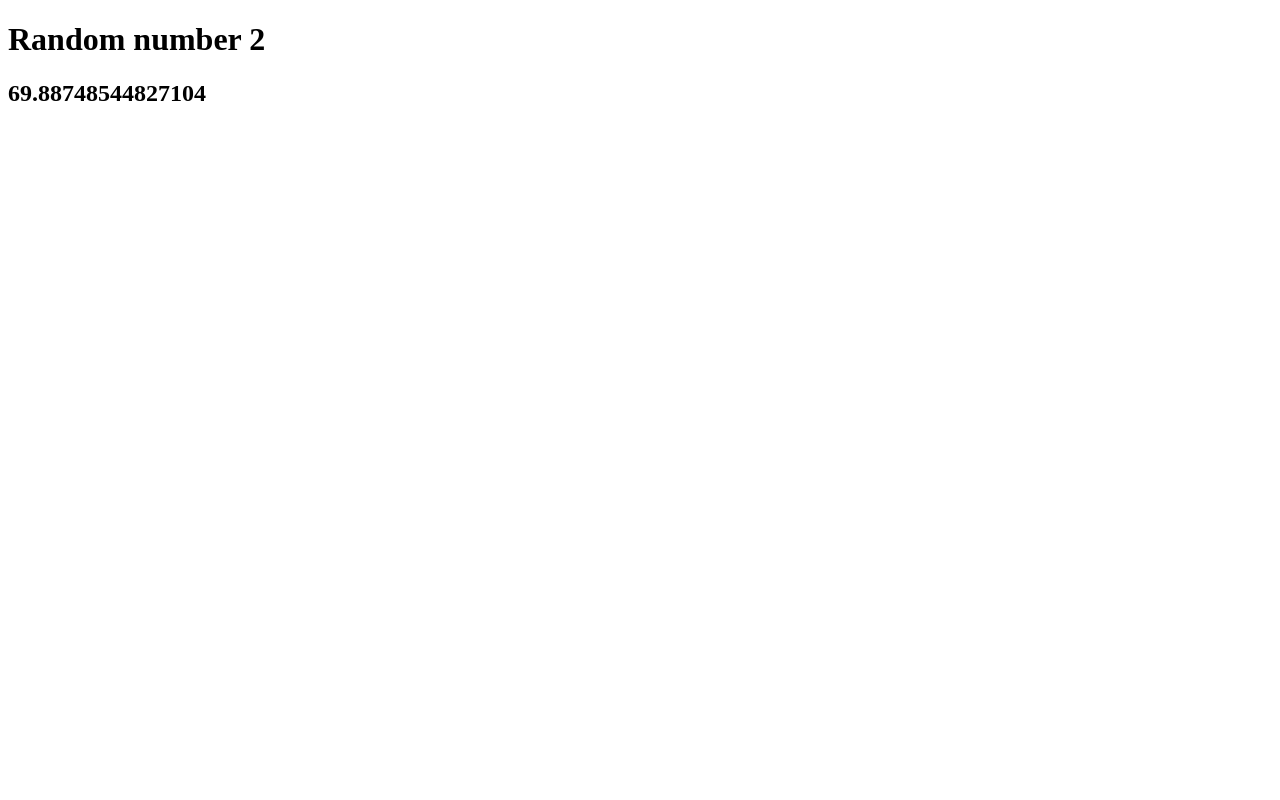
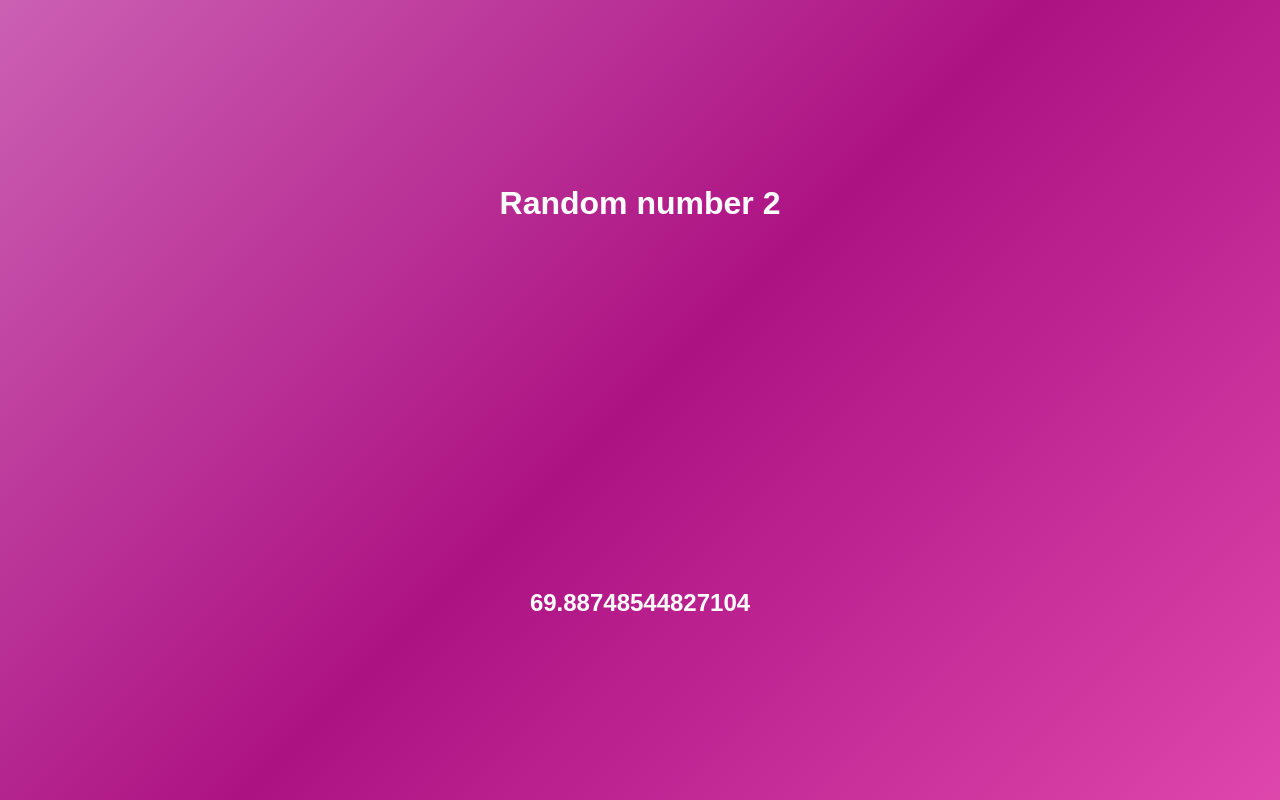
Before and after one commit to tryshchenko/ios-pwa-caching-experiments, a plain HTML site: page explicit.html in a window 1280 px wide. Drawn offline with Linux system fonts and the light colour scheme.

Commit message:
Added styles

```diff
--- a/explicit.html
+++ b/explicit.html
@@ -5,10 +5,13 @@
     <meta name="viewport" content="width=device-width, initial-scale=1.0">
     <meta http-equiv="X-UA-Compatible" content="ie=edge">
     <title>PWA iOS demo</title>
+    <link rel="stylesheet" href="./style.css">
 </head>
 <body>
-    <h1>Random number 2</h1>
-    <h2 id="random-number"></h2>
+    <div class="container">
+        <h1>Random number 2</h1>
+        <h2 id="random-number"></h2>
+    </div>
     <script>
         setInterval(_ => {
             try {
--- a/service-worker.js
+++ b/service-worker.js
@@ -3,6 +3,7 @@ importScripts('https://storage.googleapis.com/workbox-cdn/releases/4.1.1/workbox
 if (workbox) {
     workbox.precaching.precacheAndRoute(
         [
+          '/style.css',
           { url: '/explicit.html', revision: '2' },
         ],
         {
--- /dev/null
+++ b/style.css
@@ -0,0 +1,19 @@
+body, html {
+    padding: 0;
+    margin: 0;
+}
+
+.container {
+    background-image: linear-gradient(135deg, #cb60b3 0%,#ad1283 50%,#de47ac 100%);
+    margin: 0;
+    padding: 0;
+    display: flex;
+    color: white;
+    height: 100vh;
+    width: 100vw;
+    flex-direction: column;
+    justify-content: space-around;
+    flex-wrap: wrap;
+    text-align: center;
+    font-family: Arial, Helvetica, sans-serif;
+}
```
